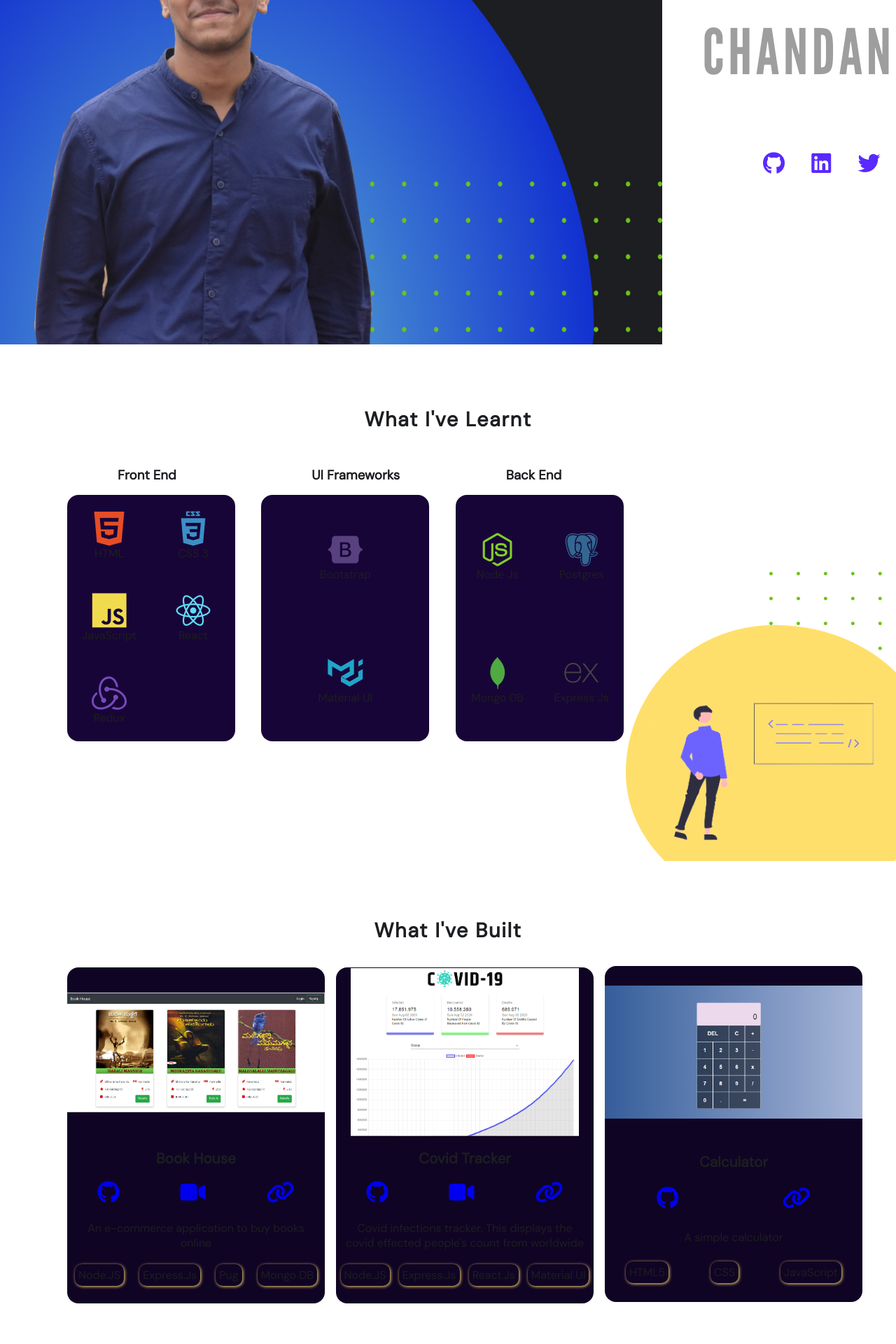
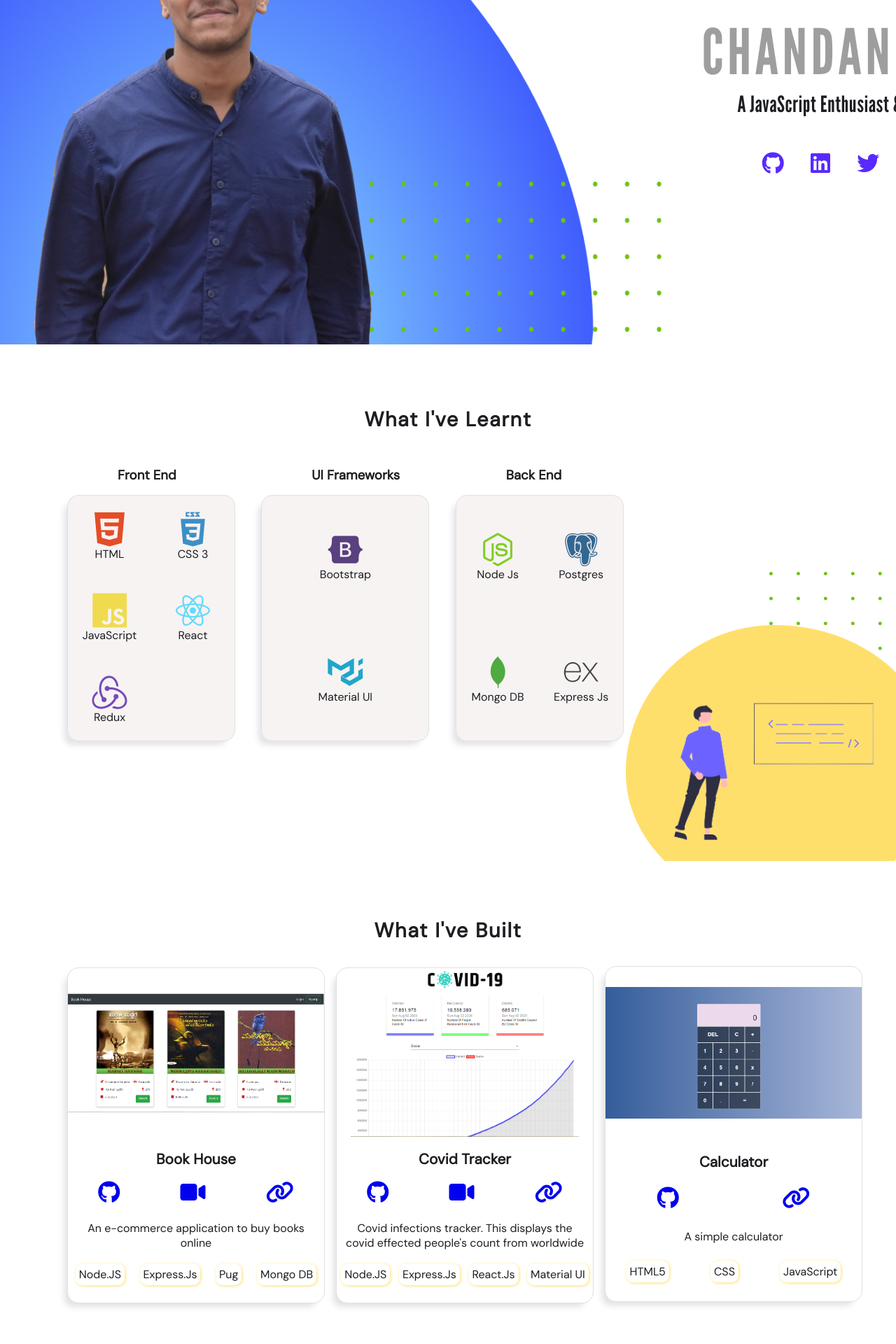
Before and after one commit to ChandanRS/chandanrs_portfolio, a React (Create React App) app: page / in a window 1280 px wide. Shown: the part 300-2220 px from the top of the page at 70% size. Built offline with nearby package versions, Linux system fonts and the light colour scheme; grey boxes are pictures that could not be loaded; a web font is replaced by a local one; what react-animations would draw is missing.

Commit message:
dark theme bug fix

```diff
--- a/src/components/About.js
+++ b/src/components/About.js
@@ -46,7 +46,7 @@ const About = () => {
     return (
       <div className="about">
         <div id="about" className="banner">
-        <FadeInLeft>{theme === "light" ? <img className="me" src={me} alt="dp" /> : <img className="me" src={meDark} alt="dp" />}</FadeInLeft>
+        <FadeInLeft>{theme === "dark" ?  <img className="me" src={meDark} alt="dp" /> : <img className="me" src={me} alt="dp" /> }</FadeInLeft>
 
 
             <div className="my-info">
@@ -55,7 +55,7 @@ const About = () => {
             <div className="info">
               <div className="Name">
                 <Bounce className="banner-title"><span className="name-text">Chandan Shetti</span></Bounce>
-                <SlideRight className={theme === "light" ? "banner-subtitle" : "banner-subtitle-dark"}>A JavaScript Enthusiast && Web Developer</SlideRight>
+                <SlideRight className={theme === "dark" ?  "banner-subtitle-dark" : "banner-subtitle" }>A JavaScript Enthusiast && Web Developer</SlideRight>
               </div>
                 <div className="contact-container">
             <FadeIn  className="contact">
--- a/src/components/Projects.js
+++ b/src/components/Projects.js
@@ -17,7 +17,7 @@ const Projects = (props) => {
         <div className="portfolio-title">What I've Built</div>
        { projectsArr.map(pr=>
             <SlideInDivUp   className="projects-container">
-                <div id="bookhouse" className={theme === "light" ? "project-details" :"project-details-dark"}>
+                <div id="bookhouse" className={theme === "dark" ? "project-details-dark" : "project-details" }>
                     <img className="projectImage" src={require('../images/projectImages/'+pr.image+'.png').default} alt="projectImage" />
                     <div className="project-title">{pr.title}</div>
                     <div className="links">
--- a/src/components/Skills.js
+++ b/src/components/Skills.js
@@ -24,7 +24,7 @@ const Skills = () => {
         <h3>Front End</h3>
         <h3>UI Frameworks</h3>
         <h3>Back End</h3>
-        <JelloDiv className={theme === "light" ? "card-skills fe" :" card-skills-dark fe"}>
+        <JelloDiv className={theme === "dark" ? " card-skills-dark fe" : "card-skills fe" }>
         <span><i class="devicon-html5-plain colored"></i><span>HTML</span></span>
         <span> <i class="devicon-css3-plain-wordmark colored"></i><span>CSS 3</span></span>
         <span><i class="devicon-javascript-plain colored"></i><span>JavaScript</span></span>
@@ -32,12 +32,12 @@ const Skills = () => {
         <span><i class="devicon-redux-original colored"></i><span>Redux</span></span>
         </JelloDiv>
 
-        <JelloDiv className={theme === "light" ? "card-skills" :"card-skills-dark"}>
+        <JelloDiv className={theme === "dark" ? "card-skills-dark" : "card-skills" }>
         <span><i class="devicon-bootstrap-plain colored"></i><span>Bootstrap</span></span>
         <span><i class="devicon-materialui-plain colored"></i><span>Material UI</span></span>
         </JelloDiv>
 
-        <JelloDiv className={theme === "light" ? "card-skills be" :" card-skills-dark be"}>
+        <JelloDiv className={theme === "dark" ? "card-skills-dark be" : "card-skills be"}>
         <span><i class="devicon-nodejs-plain colored"></i><span>Node Js</span></span>
         <span> <i class="devicon-postgresql-plain colored"></i><span>Postgres</span></span>
         <span><i class="devicon-mongodb-plain colored"></i><span>Mongo DB</span></span>
```
